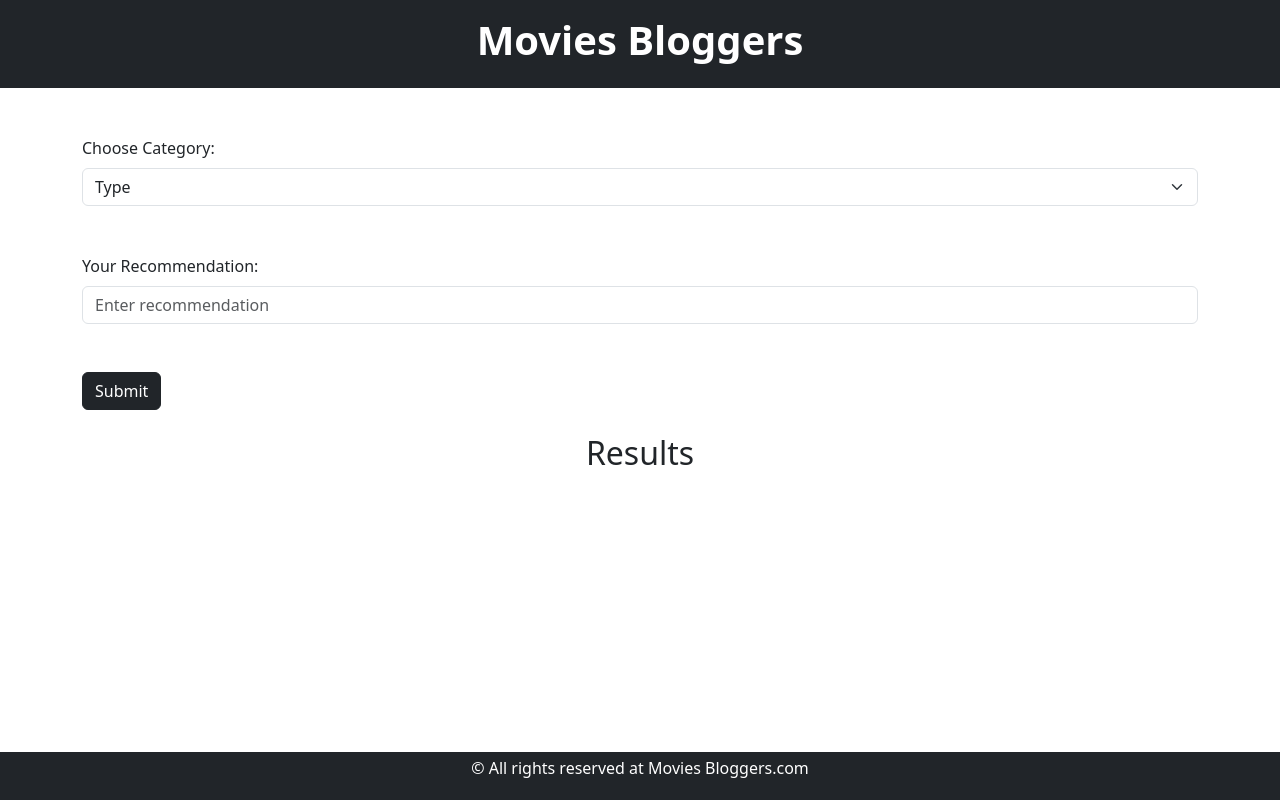
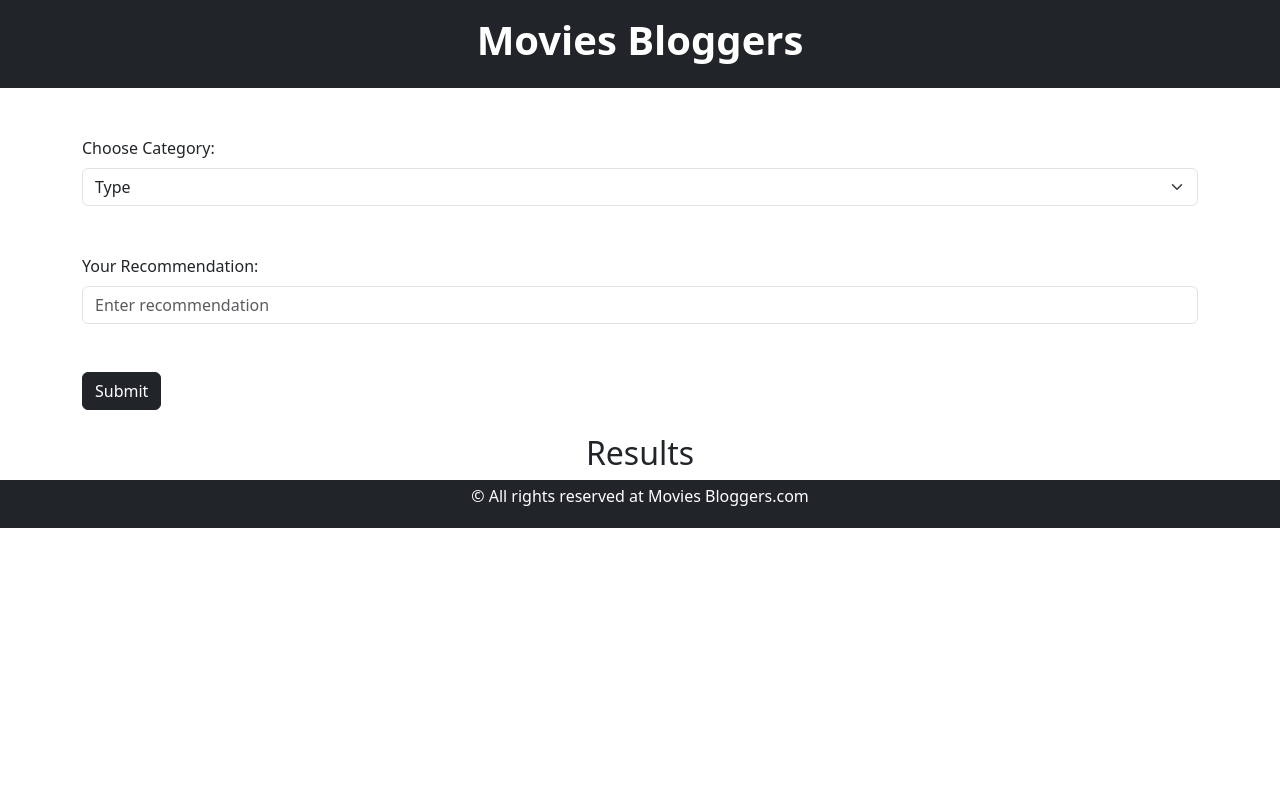
Before and after one commit to xing-33/movi_recm, a plain HTML site: page frontend/index.html in a window 1280 px wide. Drawn offline with nearby package versions, Linux system fonts and the light colour scheme.

Commit message:
normall correction

```diff
--- a/frontend/index.html
+++ b/frontend/index.html
@@ -82,7 +82,7 @@
         });
     </script>
       <!--  footer  -->
-        <footer class="bg-dark  bottom-0 position-fixed w-100 text-center text-white py-1">
+        <footer class="bg-dark  bottom-0 w-100 text-center text-white py-1">
             <p>&copy; All rights reserved at Movies Bloggers.com</p>
         </footer>
     <script src="https://cdn.jsdelivr.net/npm/bootstrap@5.3.3/dist/js/bootstrap.bundle.min.js" integrity="sha384-YvpcrYf0tY3lHB60NNkmXc5s9fDVZLESaAA55NDzOxhy9GkcIdslK1eN7N6jIeHz" crossorigin="anonymous"></script>
```
